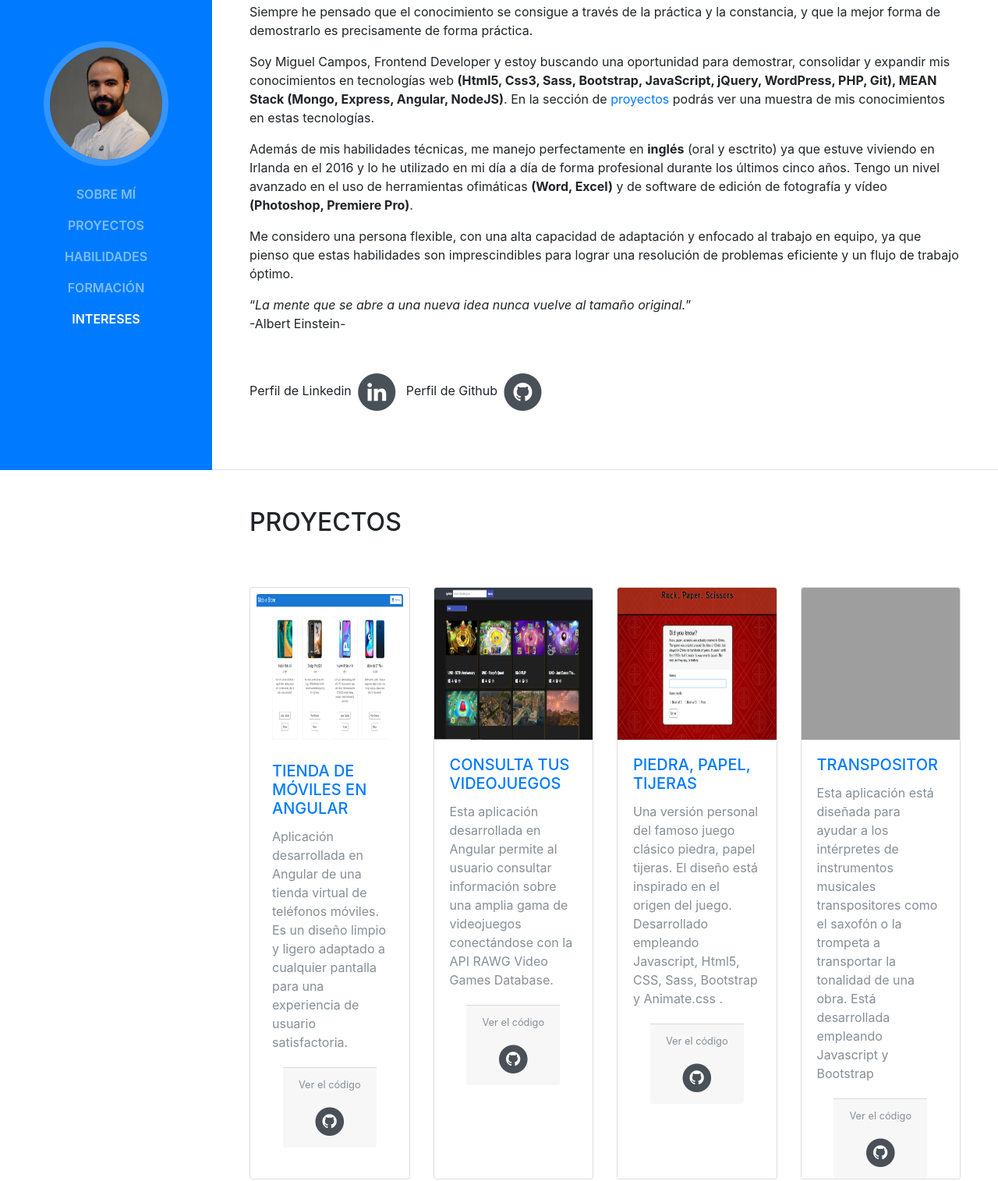
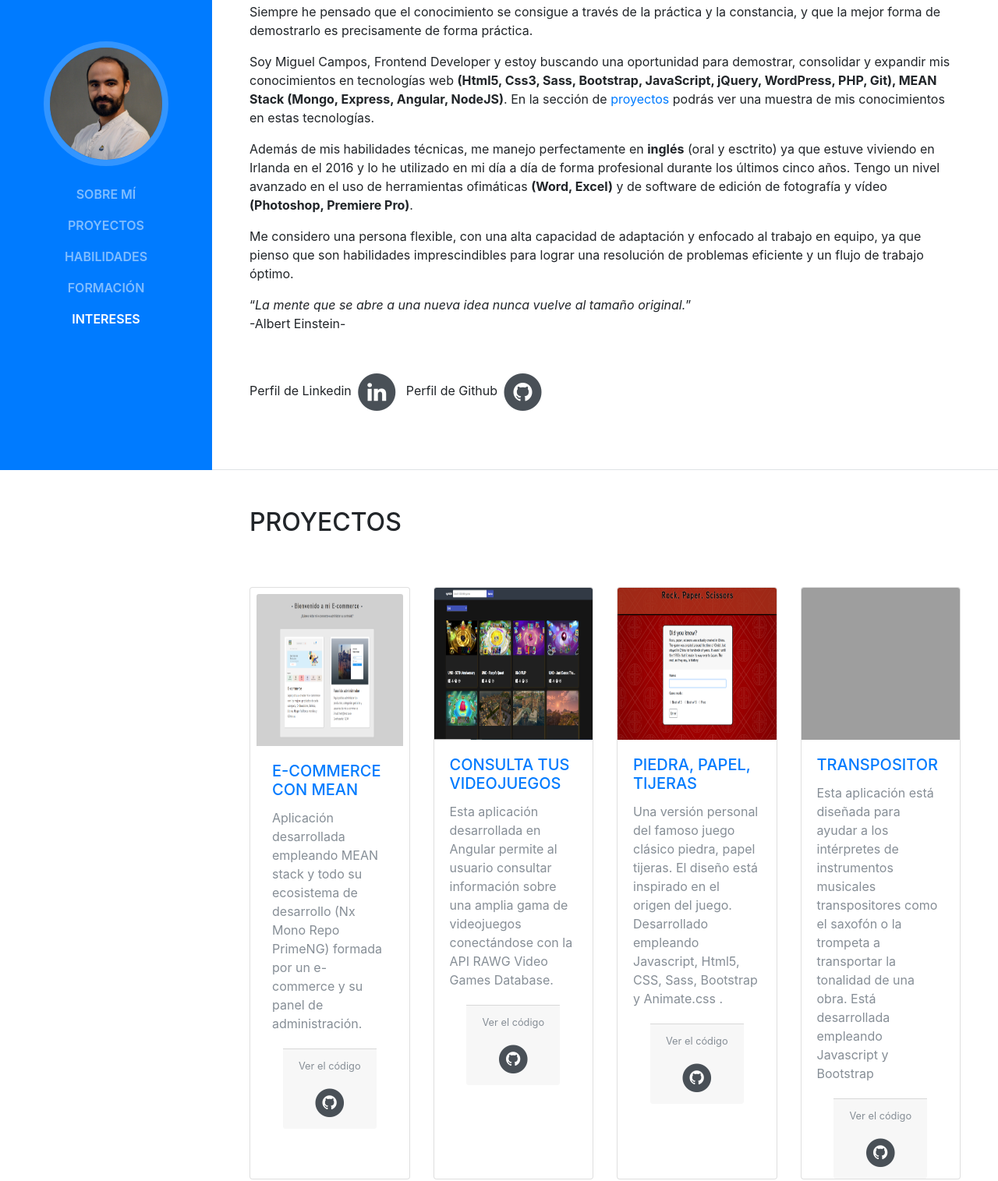
Before and after one commit to MCampos23/Resume-ES, a website with bundled scripts: page index.html in a window 1280 px wide. Shown: the part 197-1712 px from the top of the page at 78% size. Built offline with nearby package versions, Linux system fonts and the light colour scheme; grey boxes are pictures that could not be loaded; a web font is replaced by a local one.

Commit message:
project e-commerce update

```diff
--- a/index.html
+++ b/index.html
@@ -83,7 +83,7 @@
          Además de mis habilidades técnicas, me manejo perfectamente en <strong>inglés</strong>  (oral y esctrito) ya que estuve viviendo en Irlanda en el 2016 y lo he utilizado en mi día a día de forma profesional durante los últimos cinco años. Tengo un nivel avanzado en el uso de herramientas ofimáticas <strong>(Word, Excel)</strong> y de software de edición de fotografía y vídeo <strong>(Photoshop, Premiere Pro)</strong>.
        </p>
        <p>
-         Me considero una persona flexible, con una alta capacidad de adaptación y enfocado al trabajo en equipo, ya que pienso que estas habilidades son imprescindibles para lograr  una resolución de problemas eficiente y un flujo de trabajo óptimo.
+         Me considero una persona flexible, con una alta capacidad de adaptación y enfocado al trabajo en equipo, ya que pienso que son habilidades imprescindibles para lograr  una resolución de problemas eficiente y un flujo de trabajo óptimo.
        </p>
         <p class="mb-5">
           <q><i>La mente que se abre a una nueva idea nunca vuelve al tamaño original.</i></q><br />
@@ -120,12 +120,12 @@
         <div class="row g-1">
           <div class="col-lg-3 col-md-6 mt-3">
             <div class="card h-100 p-md-2">
-              <a href="https://mcampos23.github.io/angular-mobile-shop-es/" target="_blank">
-                <img src="img/angular-mobile-store.png" class="card-img-top" alt="..." />
+              <a href="https://mcampos23.github.io/ngeshop-admin-view/" target="_blank">
+                <img src="img/e-commerce admin.png" class="card-img-top" alt="..." />
                 <div class="card-body">
-                  <h5 class="card-title">Tienda de móviles en Angular</h5>
+                  <h5 class="card-title">E-commerce con MEAN</h5>
                   <p class="card-text">
-                    Aplicación desarrollada en Angular de una tienda virtual de teléfonos móviles. Es un diseño limpio y ligero adaptado a cualquier pantalla para una experiencia de usuario satisfactoria.
+                    Aplicación desarrollada empleando MEAN stack y todo su ecosistema de desarrollo (Nx Mono Repo PrimeNG) formada por un e-commerce y su panel de administración.
                   </p>
                 </div>
               </a>
```
Also changed, not shown: img/e-commerce admin.png (added), img/lenguajes y herramientas.png (added).
